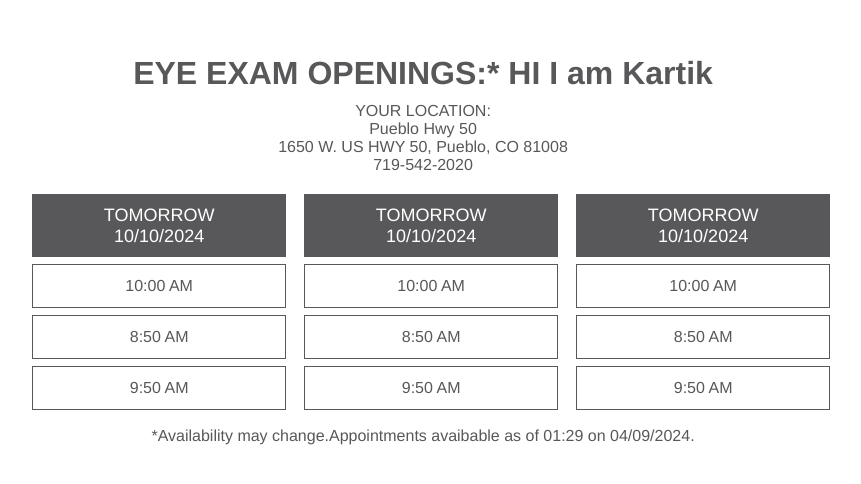
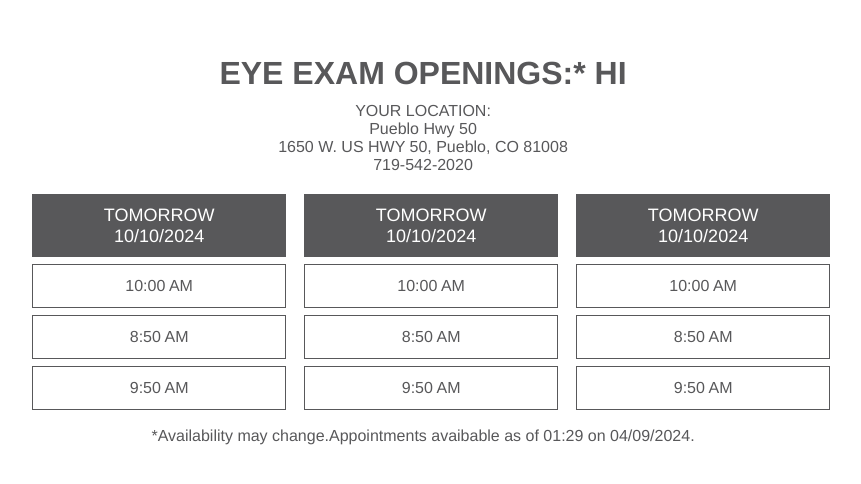
Before and after one commit to 13Kartik/Test, a website: page template.html in a window 1280 px wide. Shown: the part 150-634 px from the top of the page, without its empty margins (217-1078 px from the left). Drawn offline with Linux system fonts and the light colour scheme.

Commit message:
minor changes

```diff
--- a/template.html
+++ b/template.html
@@ -62,7 +62,7 @@
     </head>
     <body>
         <div class="page">
-            <h1 class="text-center" style="margin: 1%;">EYE EXAM OPENINGS:* HI I am Kartik</h1>
+            <h1 class="text-center" style="margin: 1%;">EYE EXAM OPENINGS:* HI</h1>
             <div class="text-center">YOUR LOCATION:</div>
             <div class="text-center address">
                 Pueblo Hwy 50
```
